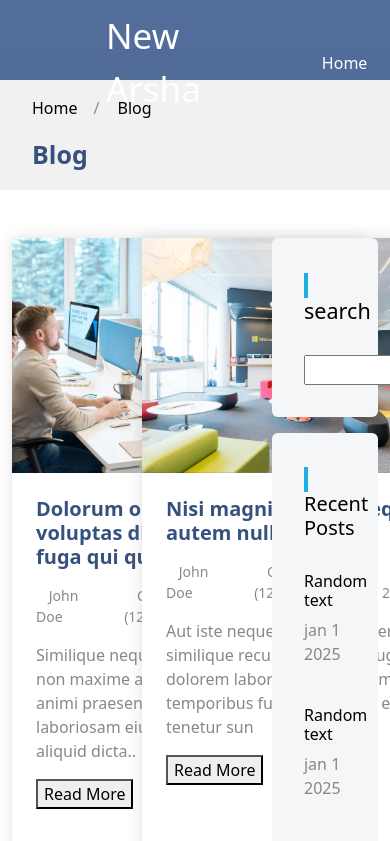
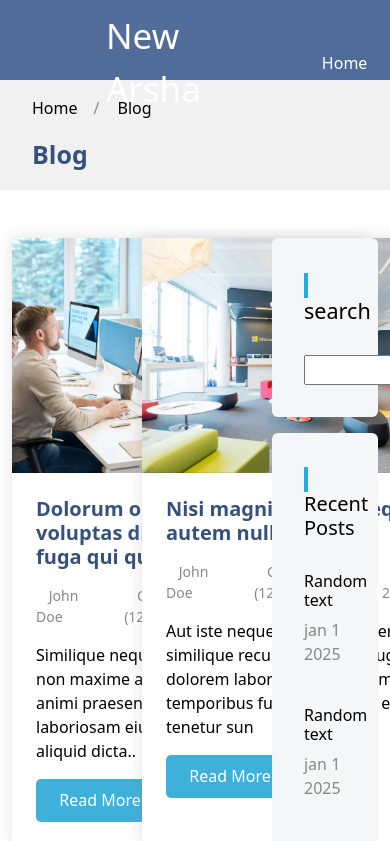
Before and after one commit to meenado89/MERN, a React (Vite) app: page /Blog in a window 390 px wide. Shown: the top 841 px of the page. Built offline with nearby package versions, Linux system fonts and the light colour scheme; some icons are missing.

Commit message:
Improve Blog button styling and adjust card dimensions
Refines the Blog button by removing an unnecessary class and
applying new styles for better visual consistency. Updates card
height to enhance layout responsiveness. Introduces a new
class for blog card text styling.

```diff
--- a/src/components/Blog.jsx
+++ b/src/components/Blog.jsx
@@ -192,7 +192,7 @@ const Blog = () => {
                       et autem. Saepe atque cum eligendi eaque iste omnis a qui.
                       Quia sed sunt. Ea asperiores expedita
                     </p>
-                    <button className="Btn Blogbtn"> Read More</button>
+                    <button className="Blogbtn"> Read More</button>
                   </div>
 
                   </div>
--- a/src/components/Home.css
+++ b/src/components/Home.css
@@ -721,7 +721,7 @@ p {
 .Bcard-body{
   width: 22rem;
   background-color: #ffffff;
-  height: 40rem;
+  height:38rem;
   box-shadow: 0 0 14px 0 rgba(128, 128, 128, 0.239);
 
 }
@@ -790,5 +790,17 @@ p {
 }
 .comment-date p{
   font-size: 14px;
+}
 
+.BlogCard-text{
+  font-size: 16px;
+  color: black;
 }
+.Blogbtn{
+  background-color:#3fb0d9;
+  border:none;
+  padding: 0.6rem;
+  width: 8rem;
+  border-radius: 5px;
+  color: white;
+}
```
